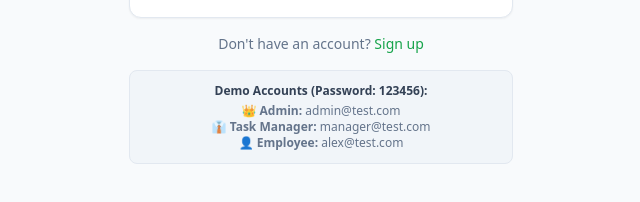
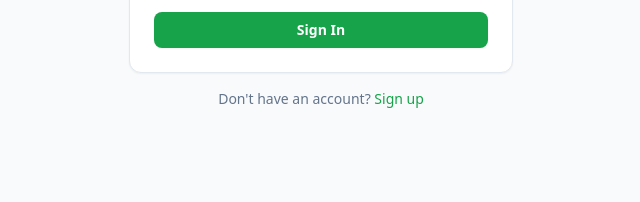
Before and after one commit to Kalharapasan/Task-Management, a React (Vite) app in the folder frontend/: page /login in a window 1280 px wide. Shown: the part 504-706 px from the top of the page, without its empty margins (319-959 px from the left). Built offline with nearby package versions, Linux system fonts and the light colour scheme; no server answers.

Commit message:
feat: implement user login page with authentication state handling

```diff
--- a/frontend/src/pages/Login.jsx
+++ b/frontend/src/pages/Login.jsx
@@ -107,13 +107,6 @@ export default function Login() {
             Sign up
           </Link>
         </p>
-
-        <div className="text-xs text-slate-500 text-center mt-4 bg-slate-100 p-3 rounded-lg border border-slate-200">
-          <p className="font-semibold text-slate-700 mb-1">Demo Accounts (Password: 123456):</p>
-          <p>👑 <strong>Admin:</strong> admin@test.com</p>
-          <p>👔 <strong>Task Manager:</strong> manager@test.com</p>
-          <p>👤 <strong>Employee:</strong> alex@test.com</p>
-        </div>
       </div>
     </div>
   );
```
